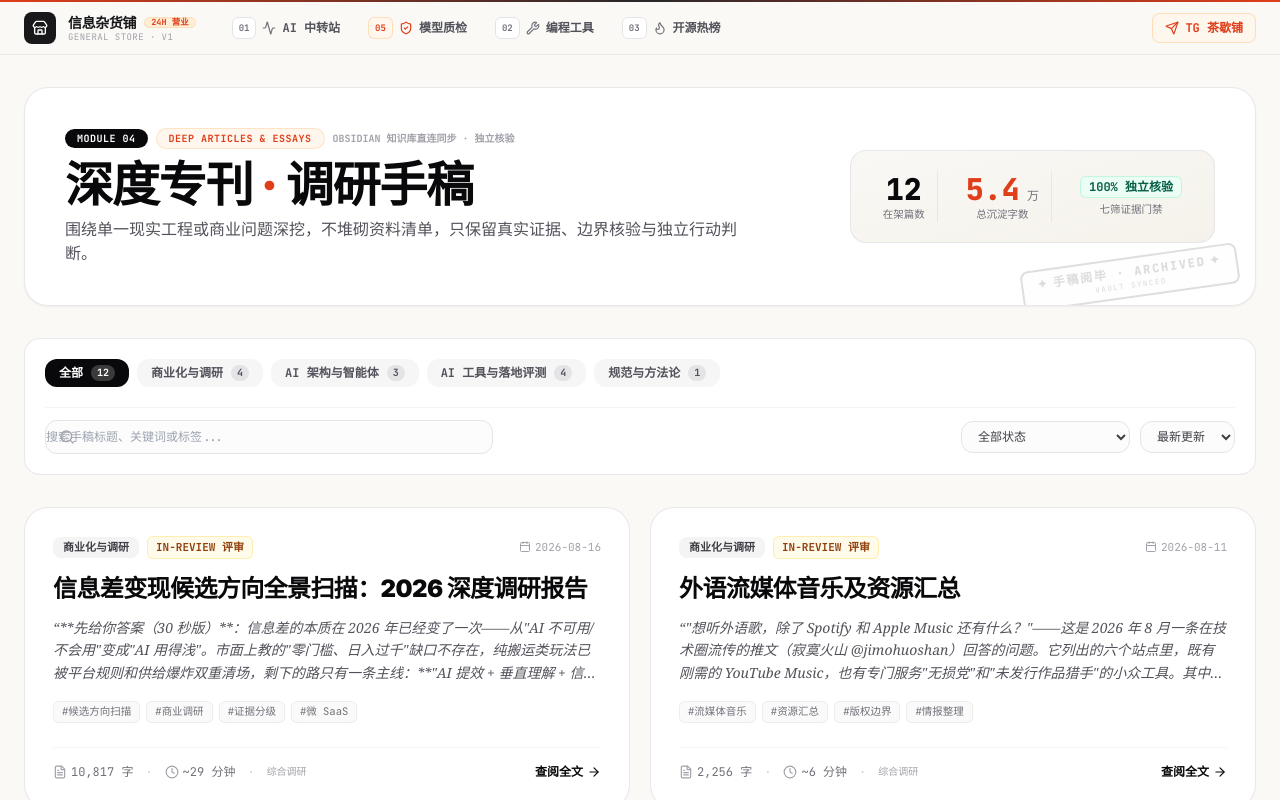
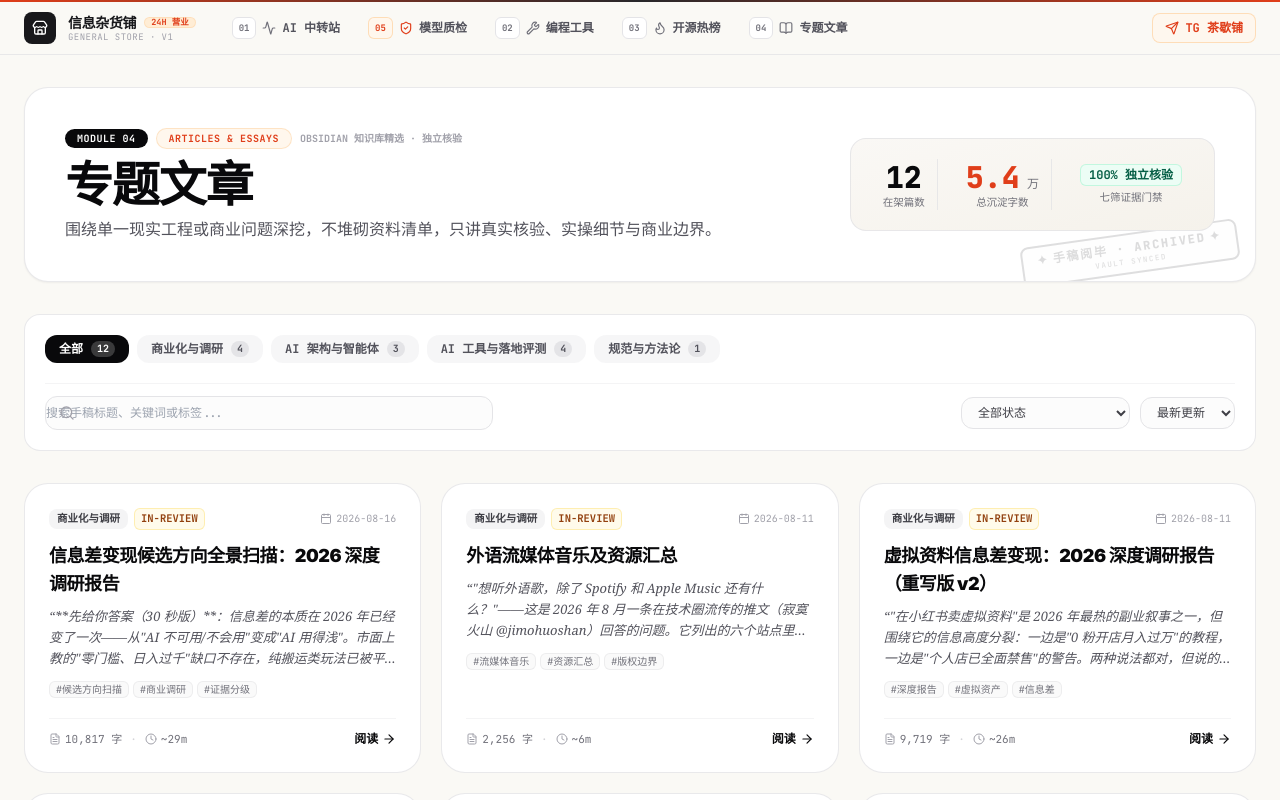
Before and after one commit to QiangTian1993/relay-sites-web, a Next.js app: page /articles in a window 1280 px wide. Shown: the top 800 px of the page. Built offline with nearby package versions, Linux system fonts and the light colour scheme.

Commit message:
feat(articles): add header entrance, rename to 专题文章, and switch list to 3 columns

```diff
--- a/app/articles/[slug]/page.tsx
+++ b/app/articles/[slug]/page.tsx
@@ -25,7 +25,7 @@ export async function generateMetadata({ params }: PageProps): Promise<Metadata>
   }
 
   return {
-    title: `${article.title} — 深度专刊`,
+    title: `${article.title} — 专题文章`,
     description: article.summary.slice(0, 160),
     alternates: {
       canonical: `/articles/${article.slug}`,
--- a/app/articles/page.tsx
+++ b/app/articles/page.tsx
@@ -5,9 +5,9 @@ import ArticlesExplorer from "@/components/articles-explorer";
 export const dynamic = "force-static";
 
 export const metadata: Metadata = {
-  title: "深度专刊 · 调研手稿 — 信息杂货铺",
+  title: "专题文章 — 信息杂货铺",
   description:
-    "围绕单一现实工程或商业问题深挖：AI Agent 架构、Skill 生态变现、多平台 API 选型、自托管运维与信息差变现深度报告。",
+    "源自知识库的深度长文：AI Agent 架构、Skill 变现合规、多平台 API 选型、自托管运维与商业化实操调研。",
   alternates: { canonical: "/articles" },
 };
 
@@ -18,8 +18,8 @@ export default async function ArticlesPage() {
   const jsonLd = {
     "@context": "https://schema.org",
     "@type": "CollectionPage",
-    name: "深度专刊 · 调研手稿",
-    description: "围绕单一现实工程或商业问题深挖的调研手稿与分析报告。",
+    name: "专题文章",
+    description: "围绕单一现实工程或商业问题深挖的专题文章与实战调研。",
     url: "https://www.xiuxai.com/relay-index/articles",
     hasPart: articles.map((art) => ({
       "@type": "Article",
--- a/app/layout.tsx
+++ b/app/layout.tsx
@@ -1,7 +1,7 @@
 import type { Metadata } from "next";
 import { Inter, JetBrains_Mono } from "next/font/google";
 import Link from "next/link";
-import { Activity, Flame, Send, ShieldCheck, Store, Wrench } from "lucide-react";
+import { Activity, BookOpen, Flame, Send, ShieldCheck, Store, Wrench } from "lucide-react";
 import SiteFooter from "@/components/site-footer";
 import "./globals.css";
 
@@ -147,6 +147,16 @@ export default function RootLayout({ children }: { children: React.ReactNode })
                   <Flame className="h-3.5 w-3.5 text-zinc-500 group-hover:text-zinc-900" />
                   <span>开源热榜</span>
                 </Link>
+                <Link
+                  href="/articles"
+                  className="flex shrink-0 items-center gap-1.5 px-3 py-1.5 rounded-lg font-mono text-xs font-bold text-zinc-600 hover:text-zinc-950 hover:bg-zinc-200/60 transition-all group"
+                >
+                  <span className="rounded border border-zinc-200 bg-white px-1.5 py-0.5 text-[9px] text-zinc-500 font-mono group-hover:border-zinc-300 group-hover:text-zinc-800 shadow-2xs">
+                    04
+                  </span>
+                  <BookOpen className="h-3.5 w-3.5 text-zinc-500 group-hover:text-zinc-900" />
+                  <span>专题文章</span>
+                </Link>
               </nav>
 
               {/* Community Link */}
--- a/components/articles-explorer.tsx
+++ b/components/articles-explorer.tsx
@@ -86,18 +86,18 @@ export default function ArticlesExplorer({
                 MODULE 04
               </span>
               <span className="rounded-full bg-orange-50 border border-orange-200/60 px-3 py-0.5 text-[#E03E1A] uppercase tracking-wider">
-                DEEP ARTICLES & ESSAYS
+                ARTICLES & ESSAYS
               </span>
               <span className="text-zinc-400">
-                OBSIDIAN 知识库直连同步 · 独立核验
+                OBSIDIAN 知识库精选 · 独立核验
               </span>
             </div>
 
             <h1 className="text-3xl sm:text-4xl lg:text-5xl font-black text-zinc-950 tracking-tight leading-tight">
-              深度专刊 <span className="text-[#E03E1A]">·</span> 调研手稿
+              专题文章
             </h1>
             <p className="mt-2 text-zinc-600 text-sm sm:text-base max-w-2xl leading-relaxed">
-              围绕单一现实工程或商业问题深挖，不堆砌资料清单，只保留真实证据、边界核验与独立行动判断。
+              围绕单一现实工程或商业问题深挖，不堆砌资料清单，只讲真实核验、实操细节与商业边界。
             </p>
           </div>
 
@@ -238,7 +238,7 @@ export default function ArticlesExplorer({
           </button>
         </div>
       ) : (
-        <div className="grid md:grid-cols-2 gap-5">
+        <div className="grid sm:grid-cols-2 lg:grid-cols-3 gap-5">
           {filteredArticles.map((art) => {
             const isStable = art.status === "stable";
             const isAuthored = art.provenance === "authored";
@@ -246,34 +246,34 @@ export default function ArticlesExplorer({
             return (
               <article
                 key={art.id}
-                className="group relative flex flex-col justify-between rounded-3xl border border-zinc-200/80 bg-white p-6 sm:p-7 shadow-2xs hover:shadow-md hover:border-zinc-300 transition-all duration-200"
+                className="group relative flex flex-col justify-between rounded-3xl border border-zinc-200/80 bg-white p-5 sm:p-6 shadow-2xs hover:shadow-md hover:border-zinc-300 transition-all duration-200"
               >
                 <div>
                   {/* Card Top Meta */}
-                  <div className="flex flex-wrap items-center justify-between gap-2 mb-3.5 font-mono text-[11px]">
-                    <div className="flex items-center gap-2">
-                      <span className="rounded-lg bg-zinc-100 px-2.5 py-0.5 font-bold text-zinc-700">
+                  <div className="flex flex-wrap items-center justify-between gap-1.5 mb-3 font-mono text-[10.5px]">
+                    <div className="flex items-center gap-1.5">
+                      <span className="rounded-lg bg-zinc-100 px-2 py-0.5 font-bold text-zinc-700">
                         {art.category}
                       </span>
                       <span
-                        className={`rounded-md px-2 py-0.5 font-bold ${
+                        className={`rounded-md px-1.5 py-0.5 font-bold ${
                           isStable
                             ? "bg-emerald-50 text-emerald-800 border border-emerald-200/60"
                             : "bg-amber-50 text-amber-800 border border-amber-200/60"
                         }`}
                       >
-                        {isStable ? "STABLE 定稿" : "IN-REVIEW 评审"}
+                        {isStable ? "STABLE" : "IN-REVIEW"}
                       </span>
                     </div>
 
-                    <span className="text-zinc-400 flex items-center gap-1">
+                    <span className="text-zinc-400 flex items-center gap-1 text-[10px]">
                       <Calendar className="h-3 w-3" />
                       {art.updated}
                     </span>
                   </div>
 
                   {/* Title */}
-                  <h2 className="text-xl sm:text-2xl font-black text-zinc-950 tracking-tight leading-snug group-hover:text-[#E03E1A] transition-colors">
+                  <h2 className="text-base sm:text-lg font-black text-zinc-950 tracking-tight leading-snug group-hover:text-[#E03E1A] transition-colors line-clamp-2">
                     <Link href={`/articles/${art.slug}`}>
                       {art.title}
                     </Link>
@@ -281,17 +281,17 @@ export default function ArticlesExplorer({
 
                   {/* Summary */}
                   {art.summary && (
-                    <p className="mt-3 text-zinc-600 text-sm leading-relaxed line-clamp-3 font-serif italic text-[14.5px]">
+                    <p className="mt-2 text-zinc-600 text-xs sm:text-[13px] leading-relaxed line-clamp-3 font-serif italic text-zinc-500">
                       “{art.summary}”
                     </p>
                   )}
 
                   {/* Tags */}
-                  <div className="flex flex-wrap gap-1.5 mt-4">
-                    {art.tags.slice(0, 4).map((tag) => (
+                  <div className="flex flex-wrap gap-1 mt-3">
+                    {art.tags.slice(0, 3).map((tag) => (
                       <span
                         key={tag}
-                        className="inline-flex items-center rounded-md bg-zinc-50 border border-zinc-200/60 px-2 py-0.5 font-mono text-[10.5px] text-zinc-500"
+                        className="inline-flex items-center rounded-md bg-zinc-50 border border-zinc-200/60 px-1.5 py-0.2 font-mono text-[10px] text-zinc-500"
                       >
                         #{tag}
                       </span>
@@ -300,28 +300,24 @@ export default function ArticlesExplorer({
                 </div>
 
                 {/* Card Footer Bar */}
-                <div className="mt-6 pt-4 border-t border-zinc-100 flex items-center justify-between font-mono text-xs text-zinc-500">
-                  <div className="flex items-center gap-3">
+                <div className="mt-5 pt-3 border-t border-zinc-100 flex items-center justify-between font-mono text-[11px] text-zinc-500">
+                  <div className="flex items-center gap-2">
                     <span className="flex items-center gap-1">
-                      <FileText className="h-3.5 w-3.5 text-zinc-400" />
+                      <FileText className="h-3 w-3 text-zinc-400" />
                       {art.wordCount.toLocaleString()} 字
                     </span>
                     <span className="text-zinc-300">·</span>
                     <span className="flex items-center gap-1">
-                      <Clock className="h-3.5 w-3.5 text-zinc-400" />
-                      ~{art.readingTime} 分钟
-                    </span>
-                    <span className="text-zinc-300">·</span>
-                    <span className="text-[10px] text-zinc-400">
-                      {isAuthored ? "原创撰写" : "综合调研"}
+                      <Clock className="h-3 w-3 text-zinc-400" />
+                      ~{art.readingTime}m
                     </span>
                   </div>
 
                   <Link
                     href={`/articles/${art.slug}`}
-                    className="inline-flex items-center gap-1 font-bold text-zinc-950 group-hover:text-[#E03E1A] group-hover:translate-x-0.5 transition-all"
+                    className="inline-flex items-center gap-1 font-bold text-zinc-950 group-hover:text-[#E03E1A] group-hover:translate-x-0.5 transition-all text-xs"
                   >
-                    <span>查阅全文</span>
+                    <span>阅读</span>
                     <ArrowRight className="h-3.5 w-3.5" />
                   </Link>
                 </div>
```
Also changed, not shown: app/page.tsx (+8 -8 lines).
